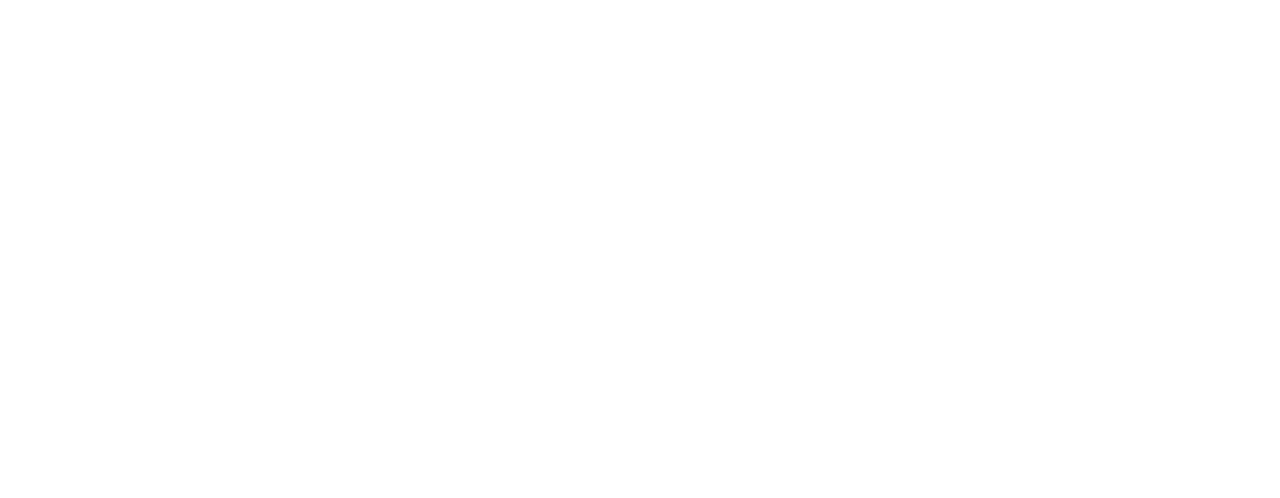
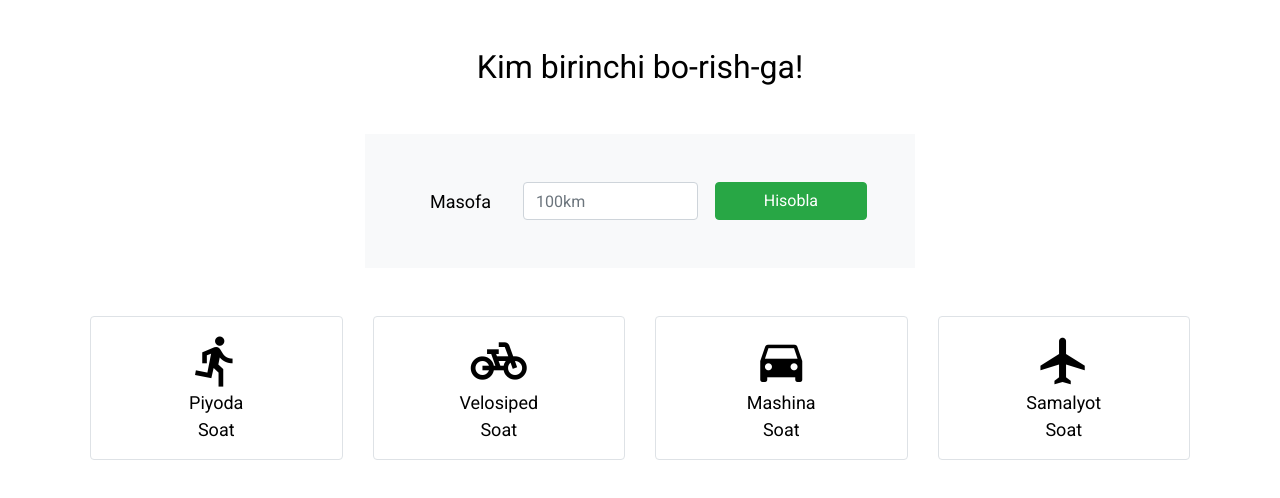
Before and after one commit to 00009054/fizzbuzz.temp.time, a plain HTML site: page index.html in a window 1280 px wide. Drawn offline with Linux system fonts and the light colour scheme.

Commit message:
Create html part

```diff
--- a/css/styles.css
+++ b/css/styles.css
@@ -12,7 +12,7 @@ html {
 body {
   height: 100%;
   font-family: "Roboto", "Times New Roman", sans-serif;
-  font-size: 16px;
+  font-size: 18px;
   line-height: 1.5;
   color: #000000;
   background-color: white;
@@ -38,3 +38,7 @@ body {
   clip: rect(0 0 0 0);
   overflow: hidden;
 }
+
+.material-icons{
+  font-size: 56px;
+}
--- a/index.html
+++ b/index.html
@@ -3,15 +3,63 @@
 <head>
   <meta charset="UTF-8">
   <meta name="viewport" content="width=device-width, initial-scale=1.0">
-  <title>Document</title>
+  <title>JS 5-dars</title>
   <link rel="stylesheet" href="css/normalize.css">
   <link rel="stylesheet" href="css/bootstrap.min.css">
   <link href="https://fonts.googleapis.com/css2?family=Roboto&display=swap" rel="stylesheet">
+  <link href="https://fonts.googleapis.com/icon?family=Material+Icons" rel="stylesheet">
   <link rel="stylesheet" href="css/styles.css">
 </head>
 <body class="p-5">
 
 
+  <div class="container">
+    <div class="exercise">
+      <h2 class="mb-5">Kim birinchi bo-rish-ga!</h2>
+
+      <form class="distance-form w-50 mb-5 d-flex justify-content-between mx-auto bg-light p-5" action="https://echo.htmlacademy.ru" method="POST">
+
+        <div class="form-group mb-0 row align-items-center">
+          <label class="m-0 col-5" for="dictance-input">Masofa</label>
+          <input class="form-control dictance-input col-7" type="number" id="dictance-input" name="dictance" placeholder="100km" step="any" required>
+        </div>
+
+        <button class="btn btn-success px-5" type="submit">Hisobla</button>
+      </form>
+
+      <div class="results row">
+        <div class="result col-3">
+          <div class="border rounded py-3">
+            <span class="d-block material-icons">directions_run</span>
+            <span class="d-block type">Piyoda</span>
+            <span class="d-block time">Soat</span>
+          </div>
+        </div>
+        <div class="result col-3">
+          <div class="border rounded py-3">
+            <span class="d-block material-icons">pedal_bike</span>
+            <span class="d-block type">Velosiped</span>
+            <span class="d-block time">Soat</span>
+          </div>
+        </div>
+        <div class="result col-3">
+          <div class="border rounded py-3">
+            <span class="d-block material-icons">directions_car</span>
+            <span class="d-block type">Mashina</span>
+            <span class="d-block time">Soat</span>
+          </div>
+        </div>
+        <div class="result col-3">
+          <div class="border rounded py-3">
+            <span class="d-block material-icons">flight</span>
+            <span class="d-block type">Samalyot</span>
+            <span class="d-block time">Soat</span>
+          </div>
+        </div>
+      </div>
+    </div>
+  </div>
+
   <script src="js/script.js"></script>
 </body>
 </html>
```
